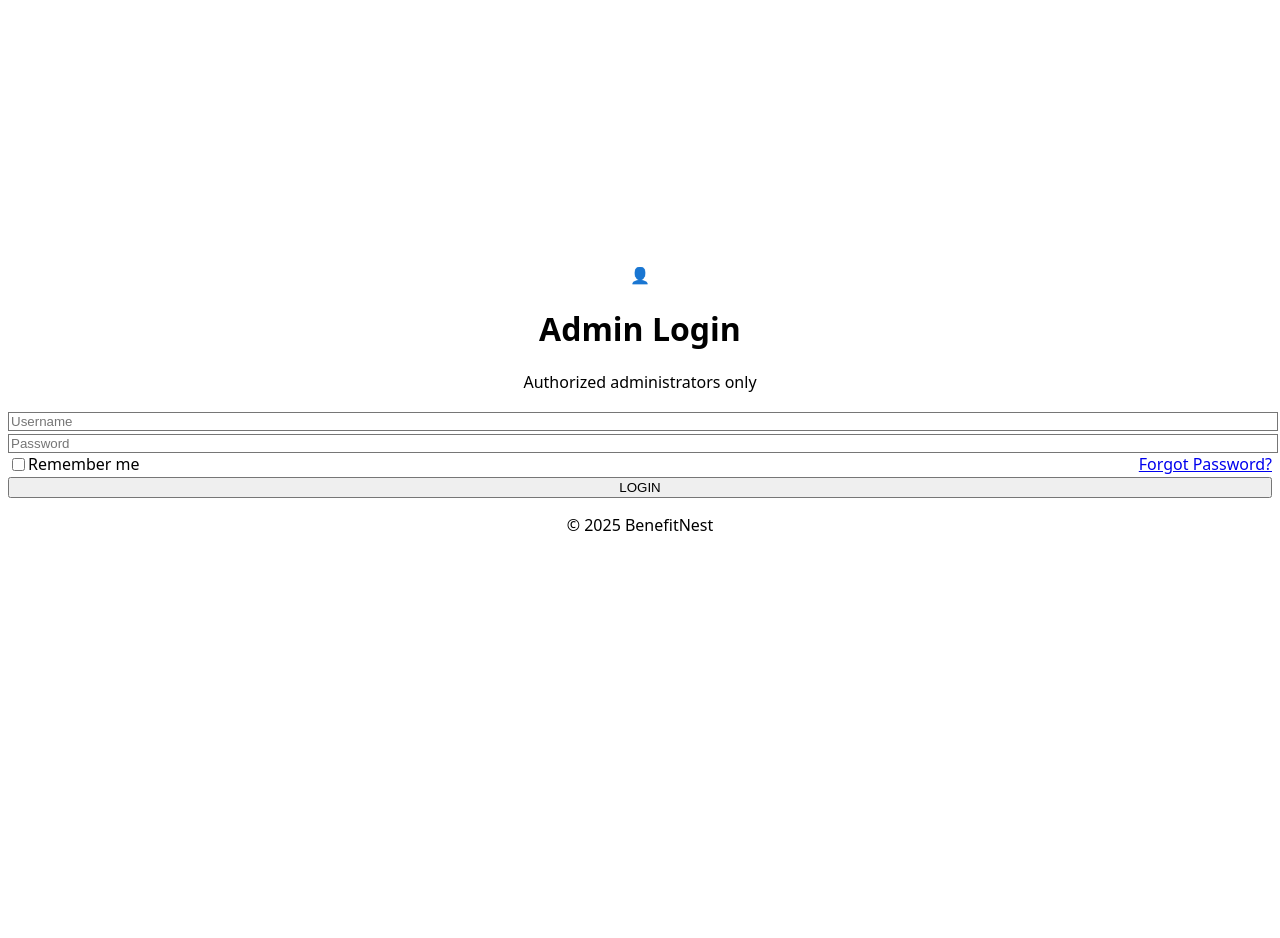
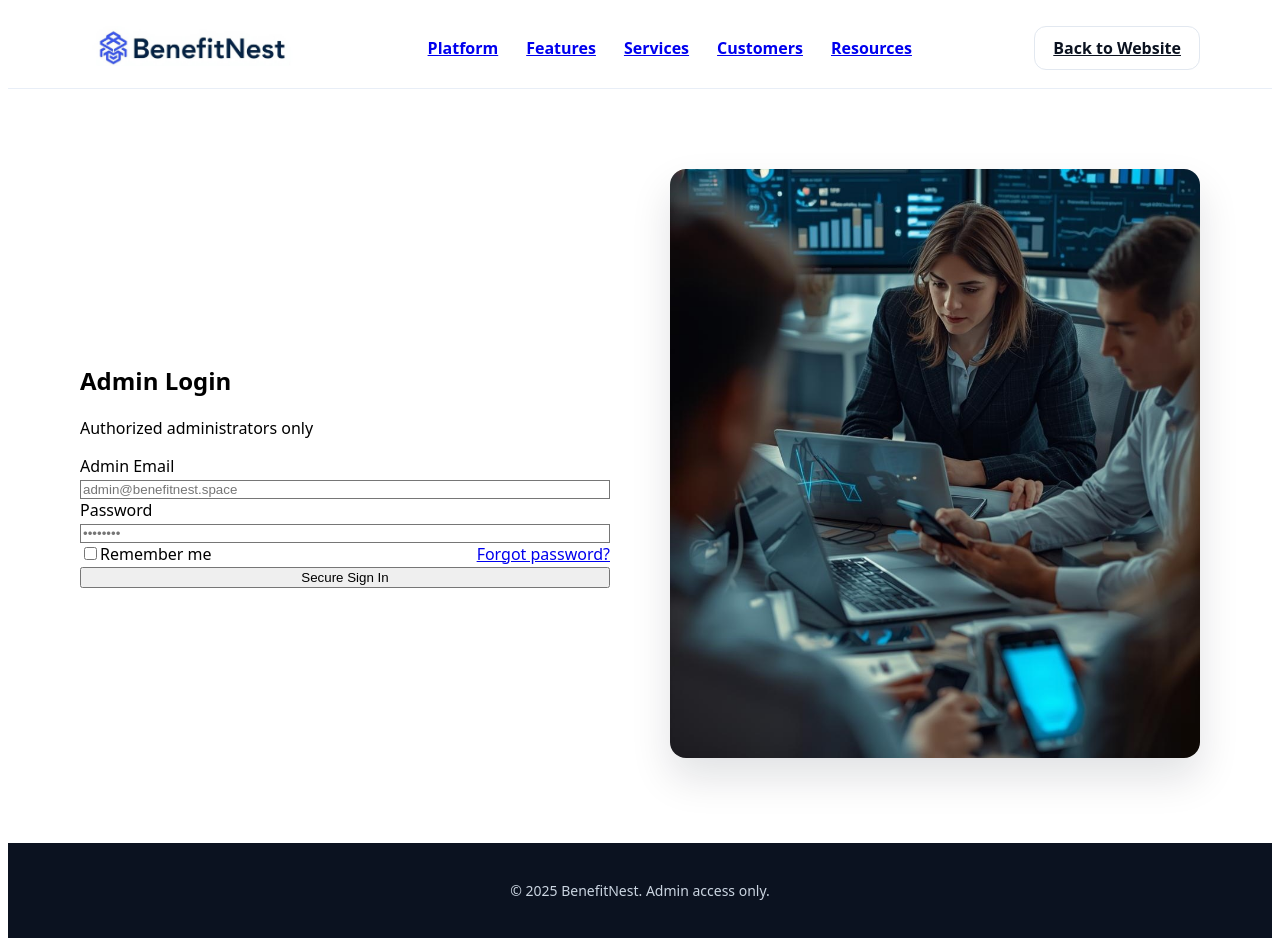
Before and after one commit to sanjaisinghraj/benefitnest-frontend, a Next.js app: page /admin in a window 1280 px wide. Before the commit the page ends 808 px from the top, so only its background shows below. Built offline with nearby package versions, Linux system fonts and the light colour scheme.

Commit message:
page.tsx page changed

```diff
--- a/app/admin/page.tsx
+++ b/app/admin/page.tsx
@@ -1,26 +1,26 @@
 "use client";
 
-import { useState, FormEvent } from "react";
+import { useState } from "react";
 
-export default function AdminLoginPage() {
-  const [email, setEmail] = useState<string>("");
-  const [password, setPassword] = useState<string>("");
-  const [loading, setLoading] = useState<boolean>(false);
-  const [error, setError] = useState<string>("");
+export default function AdminPage() {
+  const [email, setEmail] = useState("");
+  const [password, setPassword] = useState("");
+  const [loading, setLoading] = useState(false);
+  const [error, setError] = useState("");
 
-  const handleSubmit = async (e: FormEvent<HTMLFormElement>) => {
+  const handleSubmit = async (e: React.FormEvent<HTMLFormElement>) => {
     e.preventDefault();
     setError("");
     setLoading(true);
 
     if (!email || !password) {
-      setError("Please enter username and password");
+      setError("Email and password are required.");
       setLoading(false);
       return;
     }
 
-    // 🔐 BACKEND AUTH WILL COME HERE
-    console.log("Admin login:", { email, password });
+    // 🔒 TODO: connect backend auth API here
+    console.log({ email, password });
 
     setTimeout(() => {
       setLoading(false);
@@ -28,81 +28,209 @@ export default function AdminLoginPage() {
   };
 
   return (
-    <div className="min-h-screen flex items-center justify-center bg-gradient-to-br from-indigo-700 via-blue-600 to-sky-500 px-4">
+    <>
+      {/* HEADER (same as main site) */}
+      <header className="site-header">
+        <div className="container nav">
+          <a className="logo" href="https://www.benefitnest.space">
+            <img src="/images/marketing/logo.png" alt="BenefitNest" />
+          </a>
 
-      {/* Login Card */}
-      <div className="w-full max-w-md bg-white/90 backdrop-blur rounded-2xl shadow-2xl p-8">
+          <nav className="menu">
+            <a href="#">Platform</a>
+            <a href="#">Features</a>
+            <a href="#">Services</a>
+            <a href="#">Customers</a>
+            <a href="#">Resources</a>
+          </nav>
 
-        {/* Avatar */}
-        <div className="flex justify-center mb-6">
-          <div className="w-20 h-20 rounded-full bg-gradient-to-br from-indigo-600 to-blue-500 flex items-center justify-center text-white text-3xl font-bold shadow-lg">
-            👤
+          <div className="actions">
+            <a className="btn ghost" href="https://www.benefitnest.space">
+              Back to Website
+            </a>
           </div>
         </div>
+      </header>
 
-        {/* Title */}
-        <h1 className="text-2xl font-bold text-center text-gray-800">
+      {/* HERO WITH ADMIN LOGIN */}
+      <section className="hero">
+        <div className="container hero-grid">
+          {/* LEFT : ADMIN LOGIN */}
+          <div className="bg-white rounded-2xl shadow-xl p-8 max-w-md w-full">
+            <h2 className="text-3xl font-bold mb-2 text-gray-900">
               Admin Login
-        </h1>
-        <p className="text-center text-sm text-gray-500 mb-6">
+            </h2>
+            <p className="text-sm text-gray-600 mb-6">
               Authorized administrators only
             </p>
 
             {error && (
-          <div className="mb-4 text-sm text-red-600 bg-red-50 border border-red-200 rounded-lg p-2 text-center">
+              <div className="mb-4 text-sm text-red-600 bg-red-50 border border-red-200 rounded-lg p-2">
                 {error}
               </div>
             )}
 
-        {/* Form */}
             <form onSubmit={handleSubmit} className="space-y-4">
-
               <div>
+                <label className="block text-sm font-medium mb-1">
+                  Admin Email
+                </label>
                 <input
                   type="email"
-              placeholder="Username"
+                  required
                   value={email}
                   onChange={(e) => setEmail(e.target.value)}
-              className="w-full px-4 py-3 rounded-lg border border-gray-300 focus:ring-2 focus:ring-indigo-500 outline-none"
+                  placeholder="admin@benefitnest.space"
+                  className="w-full px-4 py-2 border rounded-lg focus:outline-none focus:ring-2 focus:ring-indigo-500"
                 />
               </div>
 
               <div>
+                <label className="block text-sm font-medium mb-1">
+                  Password
+                </label>
                 <input
                   type="password"
-              placeholder="Password"
+                  required
                   value={password}
                   onChange={(e) => setPassword(e.target.value)}
-              className="w-full px-4 py-3 rounded-lg border border-gray-300 focus:ring-2 focus:ring-indigo-500 outline-none"
+                  placeholder="••••••••"
+                  className="w-full px-4 py-2 border rounded-lg focus:outline-none focus:ring-2 focus:ring-indigo-500"
                 />
               </div>
 
-          {/* Remember / Forgot */}
-          <div className="flex items-center justify-between text-sm text-gray-600">
+              <div className="flex items-center justify-between text-sm">
                 <label className="flex items-center gap-2">
-              <input type="checkbox" className="rounded" />
+                  <input type="checkbox" />
                   Remember me
                 </label>
-            <a href="#" className="hover:underline">
-              Forgot Password?
+                <a href="#" className="text-indigo-600 hover:underline">
+                  Forgot password?
                 </a>
               </div>
 
-          {/* Button */}
               <button
                 type="submit"
                 disabled={loading}
-            className="w-full bg-indigo-600 hover:bg-indigo-700 text-white py-3 rounded-lg font-semibold transition disabled:opacity-60"
+                className="w-full bg-indigo-600 text-white py-2 rounded-lg font-semibold hover:bg-indigo-700 transition disabled:opacity-60"
               >
-            {loading ? "Signing in..." : "LOGIN"}
+                {loading ? "Signing in..." : "Secure Sign In"}
               </button>
             </form>
+          </div>
 
-        {/* Footer */}
-        <p className="mt-6 text-center text-xs text-gray-500">
-          © {new Date().getFullYear()} BenefitNest
-        </p>
+          {/* RIGHT : SAME HERO IMAGE */}
+          <div className="hero-media">
+            <img
+              className="hero-illustration"
+              src="/images/marketing/hero-illustration.jpg"
+              alt="BenefitNest platform overview"
+            />
           </div>
         </div>
+      </section>
+
+      {/* FOOTER */}
+      <footer className="site-footer">
+        <div className="container">
+          <p>© {new Date().getFullYear()} BenefitNest. Admin access only.</p>
+        </div>
+      </footer>
+
+      {/* STYLES (same base as main site) */}
+      <style jsx>{`
+        * { box-sizing: border-box; }
+        body {
+          font-family: Inter, system-ui, -apple-system, BlinkMacSystemFont, sans-serif;
+          background: #f7f9fc;
+          color: #0b1220;
+        }
+
+        .container {
+          max-width: 1200px;
+          margin: 0 auto;
+          padding: 0 40px;
+        }
+
+        .site-header {
+          background: #fff;
+          border-bottom: 1px solid #e8eef7;
+        }
+
+        .nav {
+          height: 80px;
+          display: flex;
+          align-items: center;
+          justify-content: space-between;
+        }
+
+        .logo img {
+          height: 40px;
+        }
+
+        .menu {
+          display: flex;
+          gap: 28px;
+          font-weight: 600;
+        }
+
+        .actions {
+          display: flex;
+          gap: 12px;
+        }
+
+        .btn {
+          padding: 10px 18px;
+          border-radius: 12px;
+          font-weight: 600;
+          border: 1px solid #3563ff;
+          color: #3563ff;
+          background: #fff;
+        }
+
+        .btn.ghost {
+          border-color: #e2e8f0;
+          color: #0b1220;
+        }
+
+        .hero {
+          padding: 80px 0;
+        }
+
+        .hero-grid {
+          display: grid;
+          grid-template-columns: 1fr 1fr;
+          gap: 60px;
+          align-items: center;
+        }
+
+        .hero-illustration {
+          width: 100%;
+          max-width: 560px;
+          border-radius: 16px;
+          box-shadow: 0 20px 40px rgba(11, 18, 32, 0.12);
+        }
+
+        .site-footer {
+          background: #0b1220;
+          color: #cbd5e1;
+          padding: 24px 0;
+          text-align: center;
+          font-size: 14px;
+        }
+
+        @media (max-width: 1024px) {
+          .hero-grid {
+            grid-template-columns: 1fr;
+          }
+        }
+
+        @media (max-width: 640px) {
+          .menu {
+            display: none;
+          }
+        }
+      `}</style>
+    </>
   );
 }
```
Lines whose indentation alone changed are shown as unchanged.
